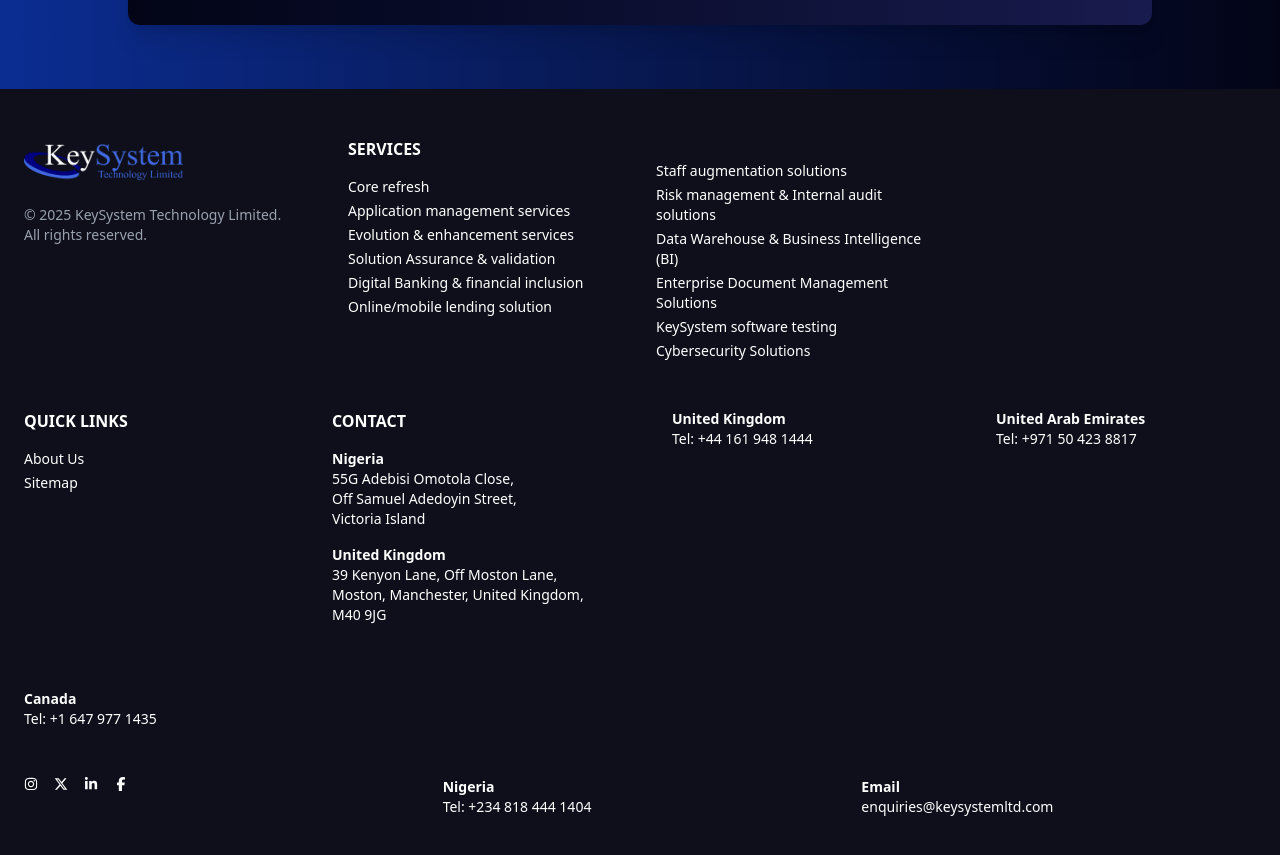
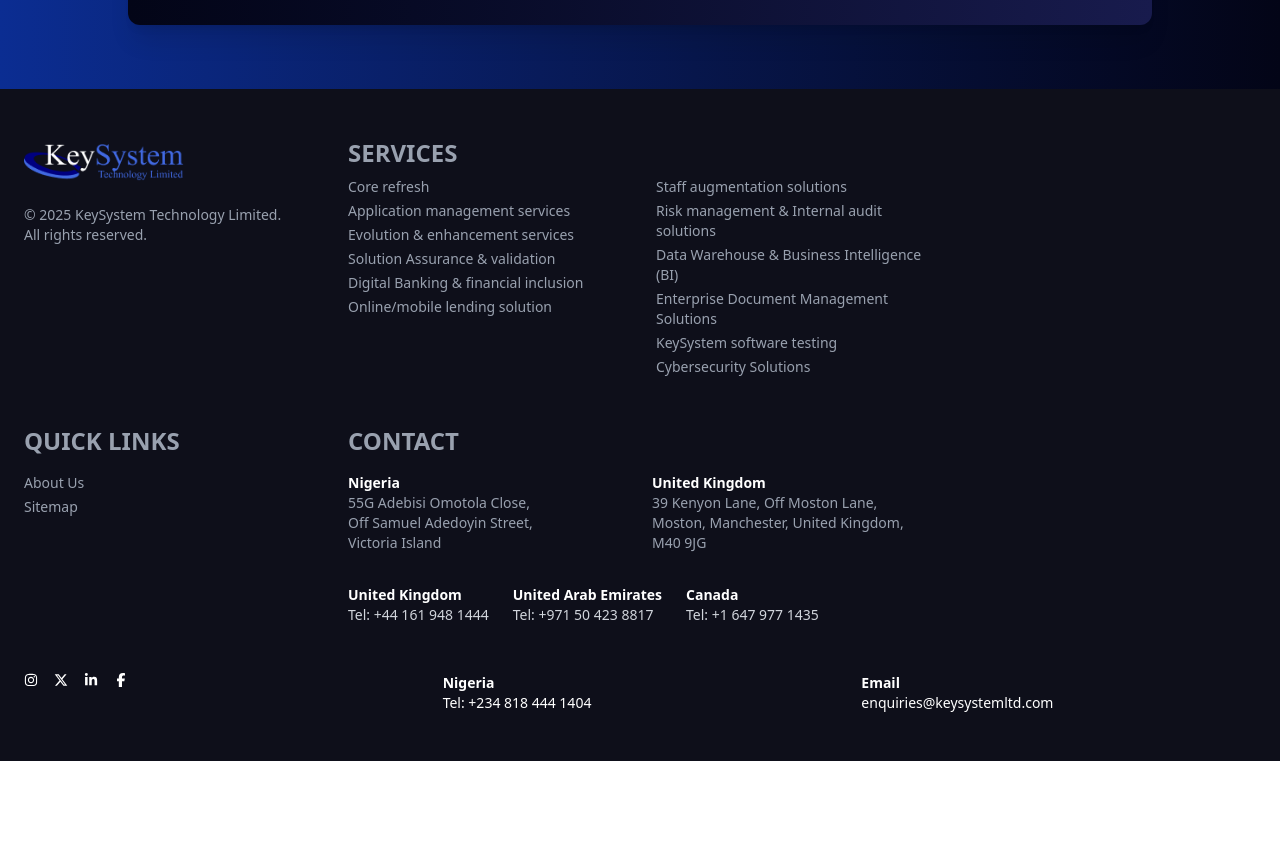
Before and after one commit to DarkVayder/keysystem, a React (Vite) app: page / in a window 1280 px wide. Shown: the part 7080-7935 px from the top of the page. After the commit the page ends 7841 px from the top, so only its background shows below. Built offline with nearby package versions, Linux system fonts and the light colour scheme.

Commit message:
build: improved UI and aligned texts

```diff
--- a/src/components/Footer.jsx
+++ b/src/components/Footer.jsx
@@ -14,9 +14,9 @@
           </p>
         </div>
 
-        <div className="md:col-span-2 grid grid-cols-2 gap-x-8 gap-y-4">
+        <div className="text-gray-400 md:col-span-2 grid grid-cols-2 gap-x-8 gap-y-4">
           <div>
-            <h2 className="font-bold text-base mb-4">SERVICES</h2>
+            <h2 className="font-bold text-2xl mb-2">SERVICES</h2>
             <ul className="space-y-1">
               <li>Core refresh</li>
               <li>Application management services</li>
@@ -26,7 +26,7 @@
               <li>Online/mobile lending solution</li>
             </ul>
           </div>
-          <div className="pt-2 md:pt-6">
+          <div className="pt-2 mt-4 md:pt-6">
             <ul className="space-y-1">
               <li>Staff augmentation solutions</li>
               <li>Risk management & Internal audit solutions</li>
@@ -41,18 +41,19 @@
 
       {/* Middle Grid */}
       <div className="max-w-7xl mx-auto mt-12 grid md:grid-cols-4 gap-10 md:gap-16">
-        <div className="md:col-span-2 grid grid-cols-2 gap-x-8 gap-y-4">
         <div>
-            <h2 className="font-bold text-base mb-4">QUICK LINKS</h2>
-            <ul className="space-y-1">
+          <h2 className="font-bold text-2xl text-gray-400 mb-4">QUICK LINKS</h2>
+          <ul className="space-y-1 text-gray-400">
             <li>About Us</li>
             <li>Sitemap</li>
           </ul>
         </div>
 
-          <div>
-            <h2 className="font-bold text-base mb-4">CONTACT</h2>
-            <div className="space-y-4">
+        <div className="text-gray-400 md:col-span-2">
+          <h2 className="font-bold text-2xl text-gray-400 mb-4">CONTACT</h2>
+          <div className="space-y-6">
+            {/* Address block */}
+            <div className="grid md:grid-cols-2 gap-6">
               <div>
                 <p className="font-semibold text-white">Nigeria</p>
                 <p>55G Adebisi Omotola Close,</p>
@@ -65,20 +66,23 @@
                 <p>Moston, Manchester, United Kingdom, M40 9JG</p>
               </div>
             </div>
-          </div>
-        </div>
 
+            {/* Horizontal contact numbers */}
+            <div className="flex flex-wrap gap-x-6 gap-y-2 text-gray-300 pt-2">
               <div>
-          <p className="font-semibold">United Kingdom</p>
+                <p className="font-semibold text-white">United Kingdom</p>
                 <p>Tel: +44 161 948 1444</p>
               </div>
               <div>
-          <p className="font-semibold">United Arab Emirates</p>
+                <p className="font-semibold text-white">United Arab Emirates</p>
                 <p>Tel: +971 50 423 8817</p>
               </div>
               <div>
-          <p className="font-semibold">Canada</p>
+                <p className="font-semibold text-white">Canada</p>
                 <p>Tel: +1 647 977 1435</p>
+              </div>
+            </div>
+          </div>
         </div>
       </div>
 
@@ -91,11 +95,12 @@
           <FaFacebookF className="hover:text-white cursor-pointer" />
         </div>
 
-        <div className="md:col-span-2">
+        <div className="md:col-span-2 text-center md:text-left">
           <p className="font-semibold">Nigeria</p>
           <p>Tel: +234 818 444 1404</p>
         </div>
-        <div className="md:col-span-2">
+
+        <div className="md:col-span-2 text-center md:text-left">
           <p className="font-semibold">Email</p>
           <p>enquiries@keysystemltd.com</p>
         </div>
```
Lines whose indentation alone changed are shown as unchanged.
